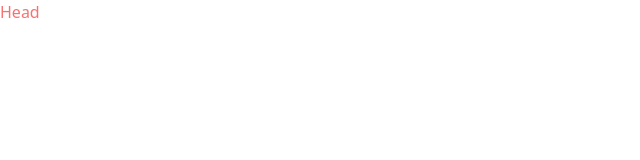
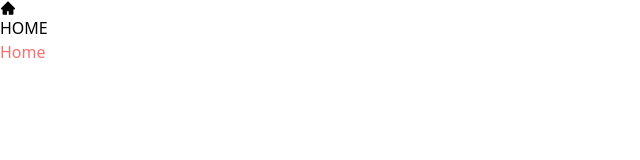
Before and after one commit to Wasimiqtm/imdb, a Next.js app: page / in a window 1280 px wide. Shown: the top 160 px of the page, without its empty margins (0-640 px from the left). Built offline with nearby package versions, Linux system fonts and the light colour scheme.

Commit message:
header changes

```diff
--- a/package.json
+++ b/package.json
@@ -17,6 +17,7 @@
     "next": "13.2.4",
     "react": "18.2.0",
     "react-dom": "18.2.0",
+    "react-icons": "^4.8.0",
     "typescript": "5.0.2"
   },
   "devDependencies": {
--- /dev/null
+++ b/src/app/components/Header.tsx
@@ -0,0 +1,14 @@
+import React from "react";
+import { AiFillHome } from "react-icons/ai";
+import HeaderItems from "./HeaderItems";
+
+export default function Header() {
+  return (
+    <div>
+      <div className="">
+        <HeaderItems title="HOME" address="/" Icon={AiFillHome}></HeaderItems>
+      </div>
+      <div className=""></div>
+    </div>
+  );
+}
--- /dev/null
+++ b/src/app/components/HeaderItems.tsx
@@ -0,0 +1,13 @@
+import Link from 'next/link'
+import React from 'react'
+
+export default function HeaderItems({title, address, Icon}:{title:string, address:string, Icon:React.FC}) {
+  return (
+    <div>
+      <Link href={address}>
+        <Icon></Icon>
+        <p>{title}</p>
+      </Link>
+    </div>
+  )
+}
--- a/src/app/page.tsx
+++ b/src/app/page.tsx
@@ -1,10 +1,12 @@
-import Image from 'next/image'
 import { Inter } from 'next/font/google'
+import Header from './components/Header'
 
 const inter = Inter({ subsets: ['latin'] })
 
 export default function Home() {
   return (
-    <h1 className=' text-red-400'>Head</h1>
+    <>
+    <Header></Header>
+    <h1 className=' text-red-400'>Home</h1></>
   )
 }
```
Also changed, not shown: 1 other file (tests, documents, lock files or other folders).
